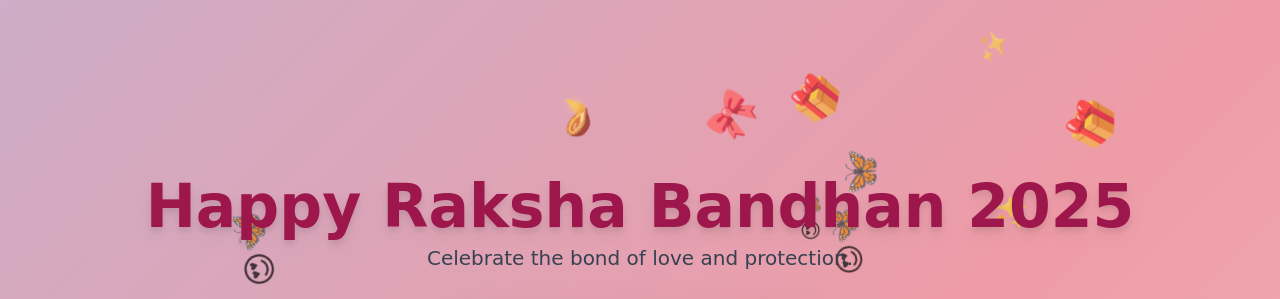
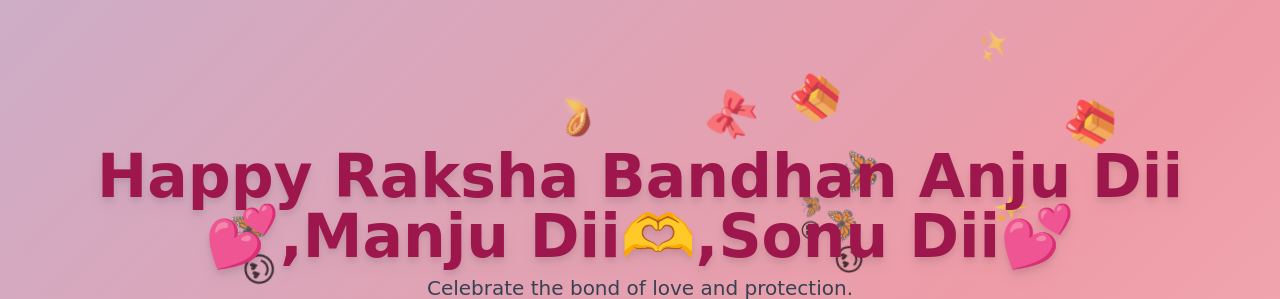
Before and after one commit to Avnish-Bhakhar/Rakshabandhan, a plain HTML site: page index.html in a window 1280 px wide. Shown: the top 299 px of the page. Drawn offline with nearby package versions, Linux system fonts and the light colour scheme.

Commit message:
code change

```diff
--- a/index.html
+++ b/index.html
@@ -132,7 +132,7 @@
 
         <header class="mb-8">
             <h1 class="font-playfair text-4xl md:text-6xl font-bold text-pink-800 drop-shadow-lg">Happy Raksha Bandhan
-                2025</h1>
+                Anju Dii💕,Manju Dii🫶,Sonu Dii💕</h1>
             <p class="mt-2 text-lg md:text-xl text-gray-700">Celebrate the bond of love and protection.</p>
         </header>
 
```
